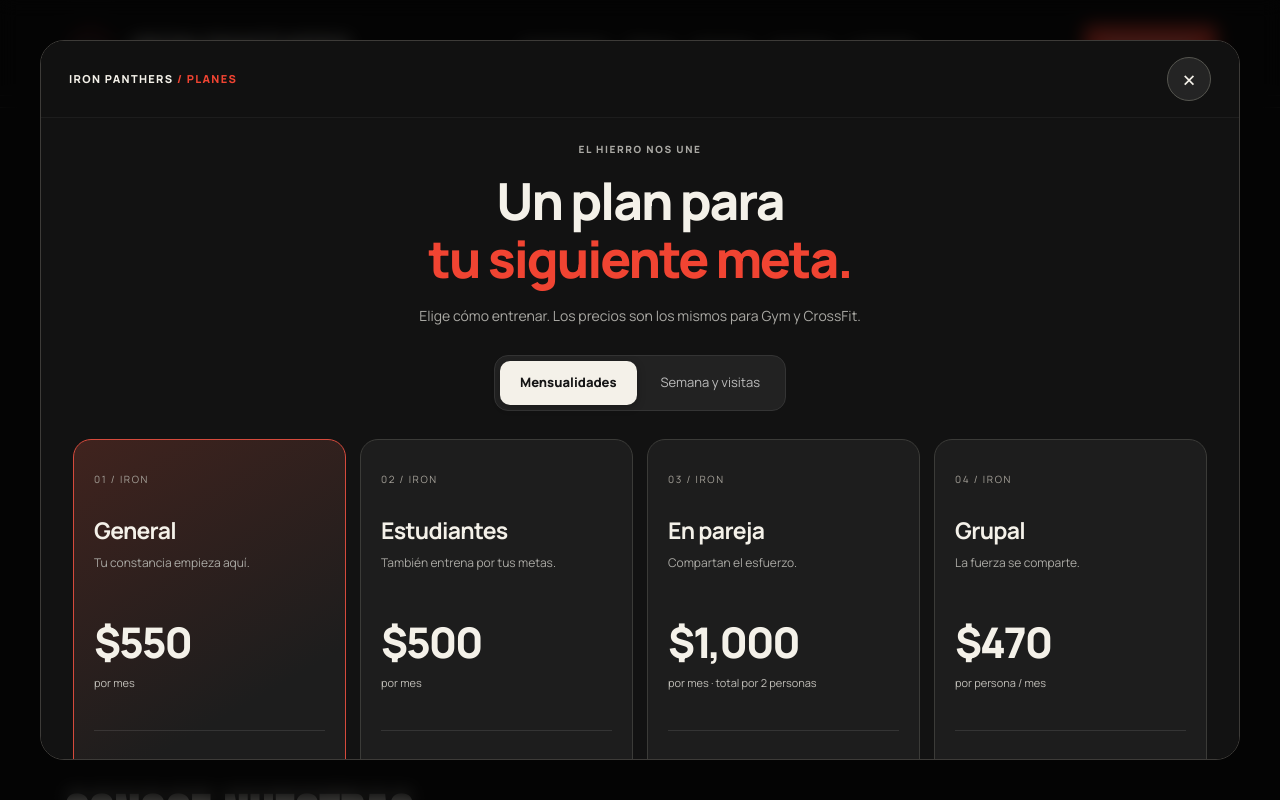
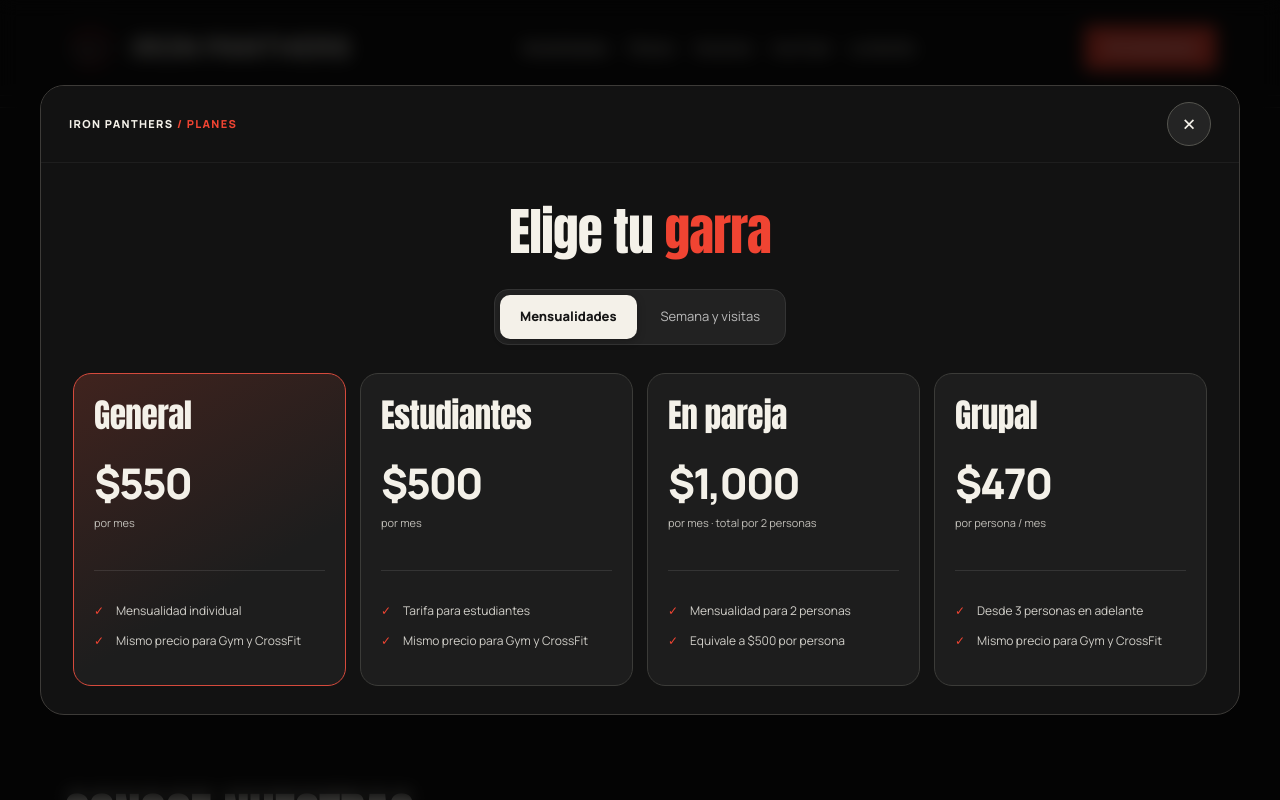
Before and after one commit to Alanblancas2305/Iron-Family, a website built with Vite: page index.html in a window 1280 px wide. Both pictures are taken after a click on the button "Ver planes". Shown: the part 2792-3592 px from the top of the page. Built offline with nearby package versions, Linux system fonts and the light colour scheme; files whose address does not match are found by name; a web font is replaced by a local one.

Commit message:
Simplifica planes y agrega animacion al boton semanal

```diff
--- a/index.html
+++ b/index.html
@@ -713,16 +713,14 @@
     </div>
   </footer>
 
-  <dialog id="plans-dialog" class="plans-dialog" aria-labelledby="plans-title" aria-describedby="plans-description">
+  <dialog id="plans-dialog" class="plans-dialog" aria-labelledby="plans-title">
     <div class="plans-dialog-bar">
       <span>IRON PANTHERS <span class="red">/ PLANES</span></span>
       <button type="button" class="plans-close icon-button" aria-label="Cerrar planes" autofocus>×</button>
     </div>
     <div class="plans-dialog-content">
       <header class="plans-intro">
-        <p class="eyebrow">EL HIERRO NOS UNE</p>
-        <h2 id="plans-title">Un plan para<br><span class="red">tu siguiente meta.</span></h2>
-        <p id="plans-description">Elige cómo entrenar. Los precios son los mismos para Gym y CrossFit.</p>
+        <h2 id="plans-title" class="rough">Elige tu <span class="red">garra</span></h2>
       </header>
       <div class="plans-tabs" role="tablist" aria-label="Tipo de plan">
         <button type="button" id="monthly-tab" role="tab" aria-selected="true" aria-controls="monthly-plans">Mensualidades</button>
@@ -730,7 +728,6 @@
       </div>
       <div id="monthly-plans" class="plans-grid" role="tabpanel" aria-labelledby="monthly-tab"></div>
       <div id="visits-plans" class="plans-grid plans-grid-short" role="tabpanel" aria-labelledby="visits-tab" hidden></div>
-      <footer class="plans-dialog-footer"><span>Todos los precios en pesos mexicanos (MXN).</span><span>Pagos en recepción · Tarjeta y transferencia</span></footer>
     </div>
   </dialog>
 
--- a/src/plans.css
+++ b/src/plans.css
@@ -16,9 +16,7 @@
 .plans-close { flex-shrink: 0; border-radius: 50%; background: #242424; }
 .plans-dialog-content { padding: 24px 32px 28px; }
 .plans-intro { text-align: center; max-width: 650px; margin: auto; }
-.plans-intro .eyebrow { color: var(--muted); font-size: 10px; }
 .plans-intro h2 { font-size: clamp(30px, 4vw, 52px); letter-spacing: -.04em; margin: 16px 0; font-weight: 800; }
-.plans-intro > p:last-child { color: var(--muted); font-size: 14px; }
 .plans-tabs { display: flex; width: fit-content; max-width: 100%; margin: 28px auto; padding: 5px; background: #222; border: 1px solid #343434; border-radius: 14px; gap: 4px; }
 .plans-tabs button { background: transparent; padding: 11px 20px; border-radius: 10px; font-size: 13px; color: #bbb; min-height: 44px; }
 .plans-tabs button[aria-selected="true"] { background: #f4f1e9; color: #151515; box-shadow: 0 2px 8px #0004; font-weight: 800; }
@@ -26,15 +24,12 @@
 .plans-grid-short { grid-template-columns: repeat(3, minmax(0, 1fr)); }
 .plan-card { border: 1px solid #3b3b38; background: #1d1d1d; border-radius: 18px; padding: 24px 20px; }
 .plan-card-featured { border-color: #d54a3c; background: linear-gradient(150deg, #40231e, #1d1d1d 65%); }
-.plan-number { color: #a6a29a; font-size: 10px; letter-spacing: .16em; }
 .plan-card h3 { font-size: 23px; margin: 28px 0 10px; letter-spacing: -.03em; }
-.plan-note { color: var(--muted); font-size: 12px; min-height: 40px; }
 .plan-price { font-size: clamp(32px, 3.3vw, 45px); font-weight: 800; letter-spacing: -.05em; line-height: 1.2; margin-top: 24px; }
 .plan-unit { font-size: 11px; color: #c0beb8; min-height: 36px; margin-top: 6px; }
 .plan-card ul { list-style: none; padding: 20px 0 0; margin: 20px 0 0; border-top: 1px solid #ffffff1a; }
 .plan-card li { position: relative; padding-left: 22px; color: #d1cfc9; font-size: 12px; margin: 10px 0; }
 .plan-card li::before { content: '✓'; position: absolute; left: 0; color: var(--red); }
-.plans-dialog-footer { display: flex; justify-content: space-between; gap: 12px; margin-top: 24px; color: var(--muted); font-size: 11px; }
 .schedule-grid { grid-template-columns: repeat(2, minmax(0, 1fr)); }
 .cross-subtitle { color: var(--muted); font-size: 15px; font-weight: 400; }
 .schedule-card dd.class-times { display: flex; flex-wrap: wrap; gap: 8px; white-space: normal; font-size: 20px; }
@@ -57,8 +52,26 @@
   .plans-grid, .plans-grid-short { grid-template-columns: 1fr; }
   .plan-card { padding: 26px; }
   .plan-card h3 { margin-top: 20px; font-size: 28px; }
-  .plan-note, .plan-unit { min-height: 0; font-size: 13px; }
+  .plan-unit { min-height: 0; font-size: 13px; }
   .plan-price { font-size: 48px; }
   .plan-card li { font-size: 14px; }
   .plans-dialog-footer { flex-direction: column; gap: 4px; }
 }
+
+/* Clear titles and a quiet invitation to explore the second tab. */
+.plans-intro h2 { font-family: var(--title); font-weight: 400; letter-spacing: -.015em; }
+.plan-card h3 { font-family: var(--title); font-weight: 400; font-size: clamp(27px, 2.6vw, 34px); margin: 0 0 12px; letter-spacing: -.015em; }
+.plans-tabs button { transition: background .25s ease, color .25s ease; }
+.plans-tabs button:hover { background: #ffffff0d; color: #fff; }
+.plans-tabs button[aria-selected="true"]:hover { background: #f4f1e9; color: #151515; }
+.plans-dialog[open] #visits-tab[aria-selected="false"] {
+  animation: visitsHint 3.8s ease-in-out infinite;
+}
+@keyframes visitsHint {
+  0%, 65%, 100% { box-shadow: inset 0 0 0 1px #f0443200; background: transparent; }
+  32% { box-shadow: inset 0 0 0 1px #f0443260; background: #f044320c; }
+}
+@media (prefers-reduced-motion: reduce) {
+  .plans-dialog[open] #visits-tab[aria-selected="false"] { animation: none; box-shadow: inset 0 0 0 1px #f0443230; }
+  .plans-tabs button { transition: none; }
+}
--- a/src/plans.js
+++ b/src/plans.js
@@ -2,20 +2,19 @@ import './plans.css';
 
 const dialog = document.querySelector('#plans-dialog');
 const plans = [
-  { name: 'General', price: '550', unit: 'por mes', note: 'Tu constancia empieza aquí.', details: ['Mensualidad individual', 'Mismo precio para Gym y CrossFit'], featured: true },
-  { name: 'Estudiantes', price: '500', unit: 'por mes', note: 'También entrena por tus metas.', details: ['Tarifa para estudiantes', 'Mismo precio para Gym y CrossFit'] },
-  { name: 'En pareja', price: '1,000', unit: 'por mes · total por 2 personas', note: 'Compartan el esfuerzo.', details: ['Mensualidad para 2 personas', 'Equivale a $500 por persona'] },
-  { name: 'Grupal', price: '470', unit: 'por persona / mes', note: 'La fuerza se comparte.', details: ['Desde 3 personas en adelante', 'Mismo precio para Gym y CrossFit'] },
-  { name: 'Semana', price: '150', unit: 'por semana', note: 'Una semana para darlo todo.', details: ['Plan semanal', 'Mismo precio para Gym y CrossFit'] },
-  { name: '3 visitas', price: '130', unit: 'por paquete', note: 'Tres oportunidades de avanzar.', details: ['Incluye 3 visitas', 'Úsalas en la misma semana'] },
-  { name: 'Visita', price: '50', unit: 'por visita', note: 'Tu siguiente paso empieza hoy.', details: ['Una visita', 'Mismo precio para Gym y CrossFit'] },
+  { name: 'General', price: '550', unit: 'por mes', details: ['Mensualidad individual', 'Mismo precio para Gym y CrossFit'], featured: true },
+  { name: 'Estudiantes', price: '500', unit: 'por mes', details: ['Tarifa para estudiantes', 'Mismo precio para Gym y CrossFit'] },
+  { name: 'En pareja', price: '1,000', unit: 'por mes · total por 2 personas', details: ['Mensualidad para 2 personas', 'Equivale a $500 por persona'] },
+  { name: 'Grupal', price: '470', unit: 'por persona / mes', details: ['Desde 3 personas en adelante', 'Mismo precio para Gym y CrossFit'] },
+  { name: 'Semana', price: '150', unit: 'por semana', details: ['Plan semanal', 'Mismo precio para Gym y CrossFit'] },
+  { name: '3 visitas', price: '130', unit: 'por paquete', details: ['Incluye 3 visitas', 'Úsalas en la misma semana'] },
+  { name: 'Visita', price: '50', unit: 'por visita', details: ['Una visita', 'Mismo precio para Gym y CrossFit'] },
 ];
 
 plans.forEach((plan, index) => {
   const card = document.createElement('article');
   card.className = `plan-card${plan.featured ? ' plan-card-featured' : ''}`;
-  card.innerHTML = `<span class="plan-number" aria-hidden="true">${String(index < 4 ? index + 1 : index - 3).padStart(2, '0')} / IRON</span>
-    <h3>${plan.name}</h3><p class="plan-note">${plan.note}</p>
+  card.innerHTML = `<h3 class="rough">${plan.name}</h3>
     <p class="plan-price">$${plan.price}</p><p class="plan-unit">${plan.unit}</p>
     <ul>${plan.details.map(detail => `<li>${detail}</li>`).join('')}</ul>`;
   document.querySelector(index < 4 ? '#monthly-plans' : '#visits-plans').append(card);
```
